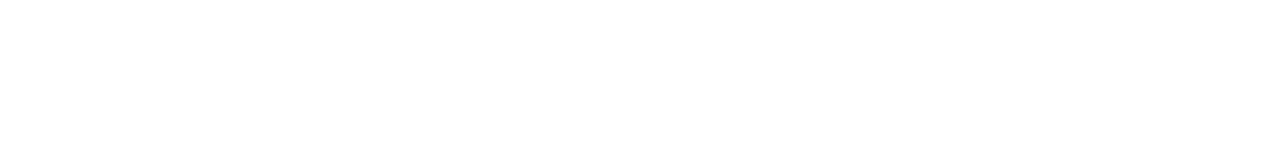
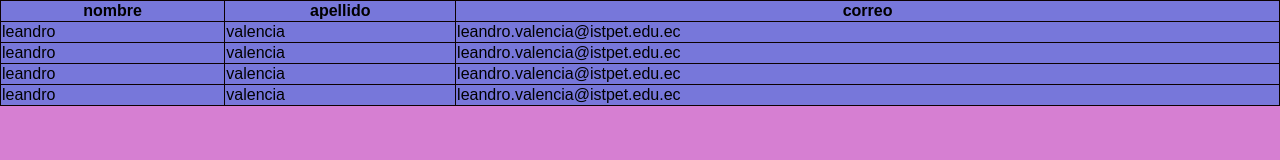
Before and after one commit to letvalente10/html_css_struct, a plain HTML site: page index.html in a window 1280 px wide. Drawn offline with Linux system fonts and the light colour scheme.

Commit message:
creacion de tablas

```diff
--- a/css/styles.css
+++ b/css/styles.css
@@ -2,5 +2,17 @@ body {
     font-family: Arial, sans-serif;
     margin: 0;
     padding: 0;
-    background-color: #f4f4f4;
+    background-color: #d67fd2;
 }
+
+table {
+
+    background-color: rgb(119, 119, 218);
+    border-collapse:collapse;
+    width: 100%;
+}
+
+th,td {
+
+    border: 1px solid #0c0101;
+}
--- a/index.html
+++ b/index.html
@@ -4,8 +4,41 @@
     <meta charset="UTF-8">
     <meta name="viewport" content="width=device-width, initial-scale=1.0">
     <title>Proyecto HTML5 y CSS3</title>
+     <link rel="stylesheet"
+     href="/css/styles.css">
+
 </head>
 <body>
 
+    <table>
+
+         <tr>
+            <th>nombre</th>
+            <th>apellido</th>
+            <th>correo</th>
+         </tr>
+
+         <tr>
+            <td>leandro</td>
+            <td>valencia</td>
+            <td>leandro.valencia@istpet.edu.ec</td>
+         </tr>
+         <tr>
+            <td>leandro</td>
+            <td>valencia</td>
+            <td>leandro.valencia@istpet.edu.ec</td>
+         </tr>
+         <tr>
+            <td>leandro</td>
+            <td>valencia</td>
+            <td>leandro.valencia@istpet.edu.ec</td>
+         </tr>
+         <tr>
+            <td>leandro</td>
+            <td>valencia</td>
+            <td>leandro.valencia@istpet.edu.ec</td>
+         </tr>
+
+    </table>
 </body>
 </html>
```
